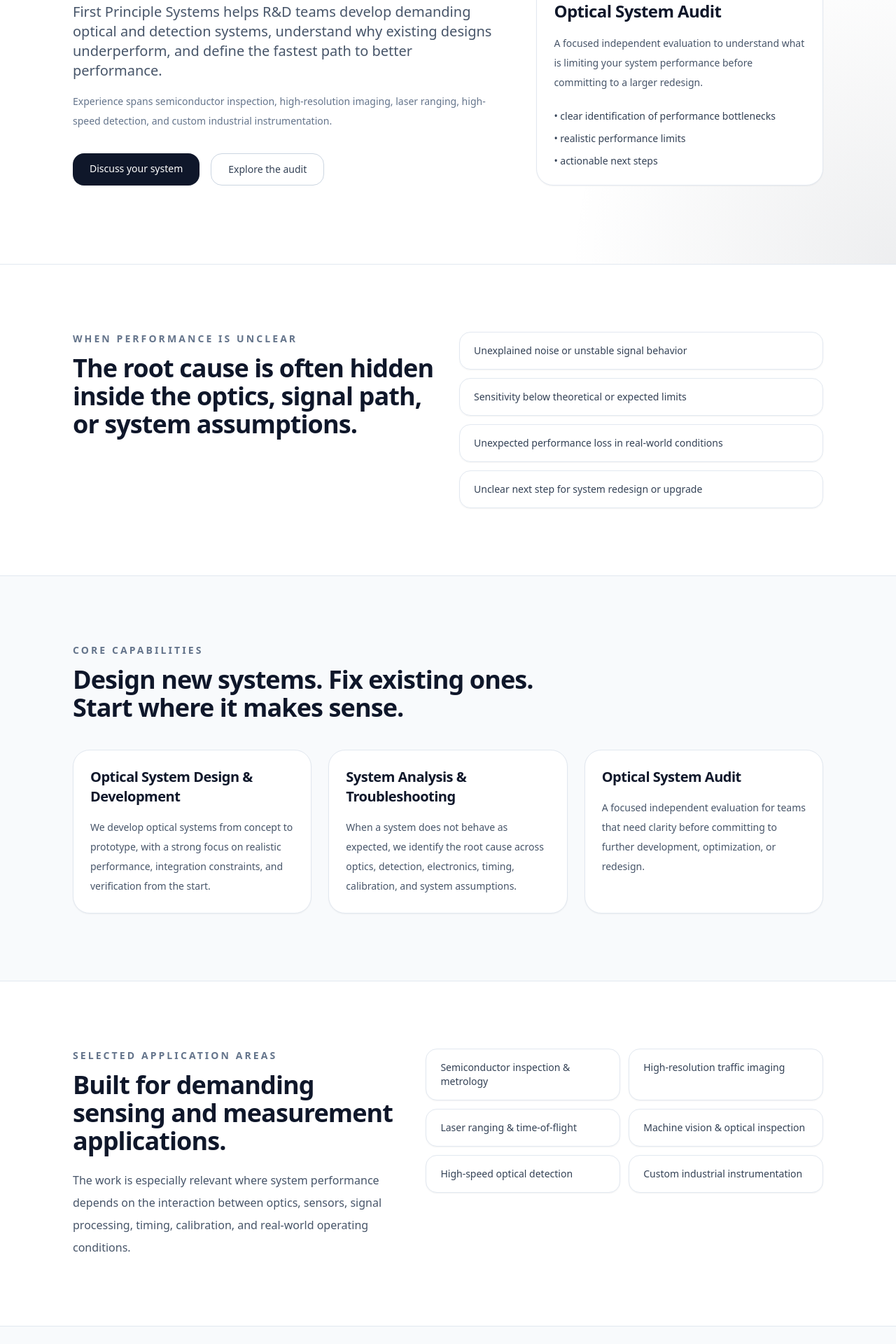
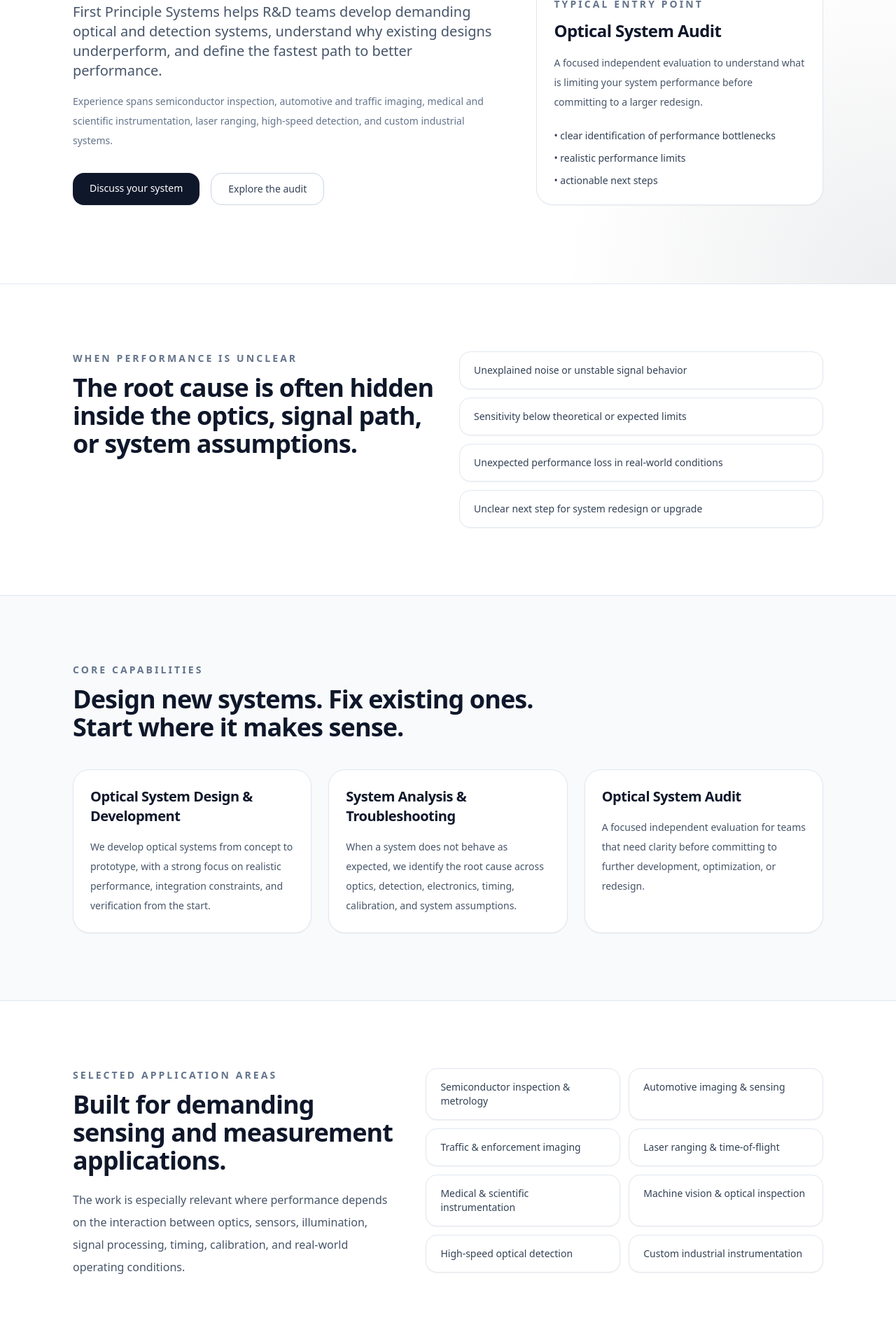
Before and after one commit to linhartpv/fps-optics, a Next.js app: page / in a window 1280 px wide. Shown: the part 520-2440 px from the top of the page at 70% size. Built offline with nearby package versions, Linux system fonts and the light colour scheme.

Commit message:
Update page.jsx

```diff
--- a/app/page.jsx
+++ b/app/page.jsx
@@ -42,8 +42,10 @@ export default function FPSOpticsLandingPage() {
 
   const applications = [
     "Semiconductor inspection & metrology",
-    "High-resolution traffic imaging",
+    "Automotive imaging & sensing",
+    "Traffic & enforcement imaging",
     "Laser ranging & time-of-flight",
+    "Medical & scientific instrumentation",
     "Machine vision & optical inspection",
     "High-speed optical detection",
     "Custom industrial instrumentation",
@@ -56,19 +58,29 @@ export default function FPSOpticsLandingPage() {
         "Optical and detection development for demanding inspection and measurement systems, with emphasis on signal quality, achievable performance, and robust system integration.",
     },
     {
-      title: "High-performance imaging",
+      title: "Automotive imaging & sensing",
       body:
-        "Camera and sensor-related development involving high-performance imaging technologies, optical architecture, sensor integration, and image-quality optimization.",
+        "High-resolution optical and imaging systems for automotive applications, including image quality, sensor integration, field performance, environmental constraints, and system-level optimization.",
     },
     {
-      title: "High-resolution traffic cameras",
+      title: "Traffic & enforcement imaging",
       body:
-        "Optical design for traffic and enforcement imaging, including long-range resolution, performance across the field, low-light operation, and real-world environmental constraints.",
+        "Optical design for long-range, high-resolution traffic camera systems, including low-light performance, resolution across the field, identification reliability, and operation in real-world conditions.",
     },
     {
       title: "Laser ranging & time-of-flight",
       body:
-        "Experience with ranging architectures, optical power budgets, receiver sensitivity, high-speed detection, timing accuracy, SNR, and reliable operation in real-world conditions.",
+        "Ranging architectures, optical power budgets, receiver sensitivity, timing accuracy, high-speed detection, SNR, and reliable signal evaluation under real-world operating conditions.",
+    },
+    {
+      title: "Medical & scientific instrumentation",
+      body:
+        "Optical and detection solutions for specialized medical, laboratory, measurement, and scientific instrumentation, with attention to sensitivity, stability, calibration, and practical integration.",
+    },
+    {
+      title: "Custom industrial systems",
+      body:
+        "System architecture, prototyping, troubleshooting, and performance optimization for specialized industrial sensing, imaging, and measurement applications.",
     },
   ];
 
@@ -112,9 +124,9 @@ export default function FPSOpticsLandingPage() {
               </p>
 
               <p className="mt-4 max-w-2xl text-sm leading-7 text-slate-500">
-                Experience spans semiconductor inspection, high-resolution
-                imaging, laser ranging, high-speed detection, and custom
-                industrial instrumentation.
+                Experience spans semiconductor inspection, automotive and
+                traffic imaging, medical and scientific instrumentation, laser
+                ranging, high-speed detection, and custom industrial systems.
               </p>
 
               <div className="mt-8 flex flex-wrap gap-4">
@@ -229,9 +241,10 @@ export default function FPSOpticsLandingPage() {
             </h2>
 
             <p className="mt-5 max-w-xl text-base leading-8 text-slate-600">
-              The work is especially relevant where system performance depends
-              on the interaction between optics, sensors, signal processing,
-              timing, calibration, and real-world operating conditions.
+              The work is especially relevant where performance depends on the
+              interaction between optics, sensors, illumination, signal
+              processing, timing, calibration, and real-world operating
+              conditions.
             </p>
           </div>
 
@@ -397,10 +410,9 @@ export default function FPSOpticsLandingPage() {
               </h2>
 
               <p className="mt-5 max-w-xl text-base leading-8 text-slate-600">
-                Project experience includes the development of optical,
-                imaging, and detection solutions for leading global technology
-                companies, together with custom systems for specialized
-                industrial applications.
+                Project experience includes optical, imaging, ranging, and
+                detection solutions across semiconductor, automotive, traffic,
+                medical, scientific, and specialized industrial applications.
               </p>
 
               <p className="mt-4 max-w-xl text-sm leading-7 text-slate-500">
@@ -423,9 +435,9 @@ export default function FPSOpticsLandingPage() {
                 </div>
 
                 <p className="mt-5 max-w-2xl text-sm leading-7 text-slate-300">
-                  Optical, imaging, and detection development across
-                  semiconductor inspection, high-performance camera systems,
-                  and advanced sensing applications.
+                  Selected experience from optical, imaging, and detection
+                  development for advanced semiconductor, camera, sensing, and
+                  measurement applications.
                 </p>
               </div>
 
@@ -476,17 +488,17 @@ export default function FPSOpticsLandingPage() {
                 Pavel Linhart
               </h2>
 
-      < div className="mt-2 text-base font-medium text-slate-700">
-          Optical Systems Architect
-      </div>
+              <div className="mt-2 text-base font-medium text-slate-700">
+                Optical Systems Architect
+              </div>
 
-      <p className="mt-5 max-w-2xl text-base leading-8 text-slate-600">
-        The work is led by Pavel Linhart, whose background spans optical
-        system development, semiconductor inspection, high-resolution imaging
-        systems for the automotive industry, laser ranging, high-speed detection,
-        and system-level performance analysis for demanding industrial applications.
-      </p>
-
+              <p className="mt-5 max-w-2xl text-base leading-8 text-slate-600">
+                The work is led by Pavel Linhart, an Optical Systems Architect
+                with experience across semiconductor inspection, automotive and
+                traffic imaging, medical and scientific instrumentation, laser
+                ranging, high-speed optical detection, and system-level
+                performance analysis.
+              </p>
 
               {/*
               <a
```
